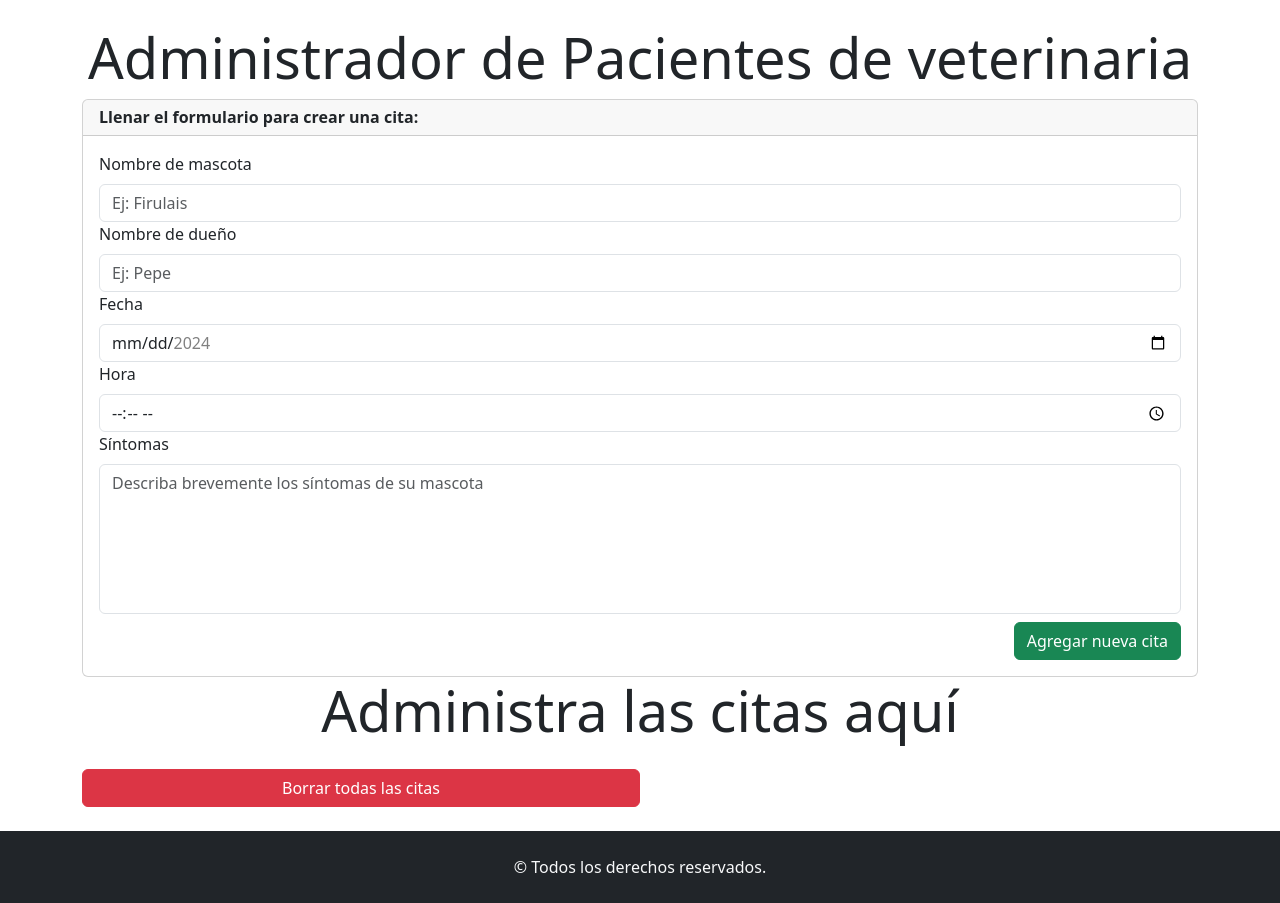
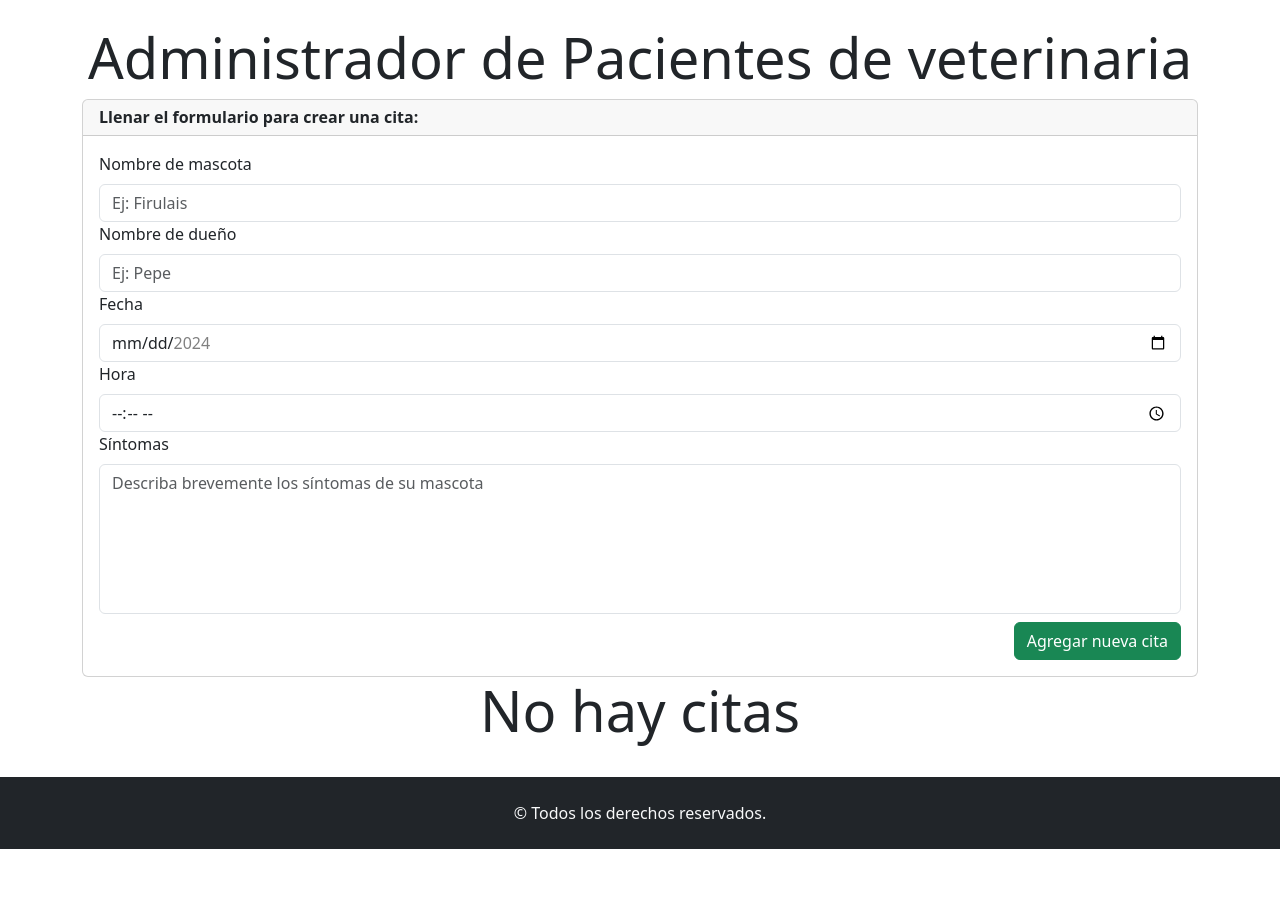
Before and after one commit to lucasecapdevila/react-tp1-ejercicio9, a React (Vite) app: page / in a window 1280 px wide. After the commit the page ends 849 px from the top, so only its background shows below. Built offline with nearby package versions, Linux system fonts and the light colour scheme.

Commit message:
se agrega un titulo condicional

```diff
--- a/src/App.jsx
+++ b/src/App.jsx
@@ -28,7 +28,6 @@ function App() {
           <ListaCitas
             citasProp={listaCitas}
           />
-          <Button variant='danger' className='mt-3 btnBorrarTodo'>Borrar todas las citas</Button>
         </Container>
       </main>
 
--- a/src/components/ListaCitas.jsx
+++ b/src/components/ListaCitas.jsx
@@ -2,9 +2,11 @@ import React from 'react'
 import ItemCita from './ItemCita'
 
 const ListaCitas = ({citasProp}) => {
+  const titulo = citasProp.length === 0 ? 'No hay citas' : 'Administra tus citas aquí'
+
   return (
     <section className='row'>
-      <h2 className='text-center display-4'>Administra las citas aquí</h2>
+      <h2 className='text-center display-4'>{titulo}</h2>
       {citasProp.map((cita, posicionCita) => <ItemCita key={posicionCita} cita={cita} />)}
     </section>
   )
```
Also changed, not shown: src/components/ItemCita.jsx (+0 -7 lines).
